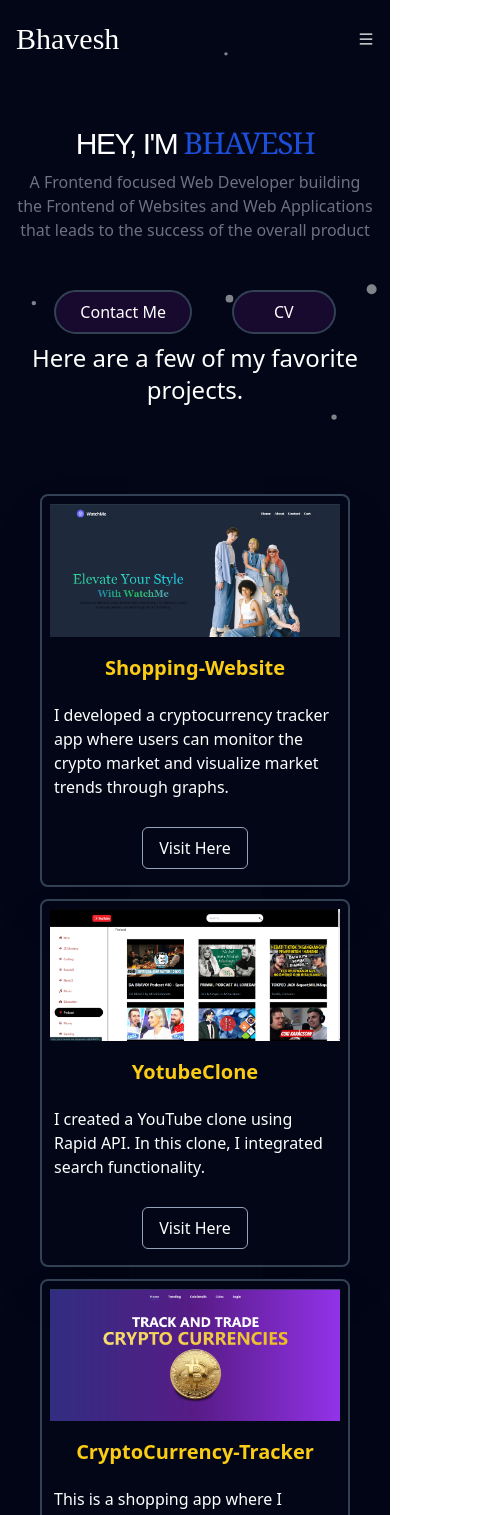
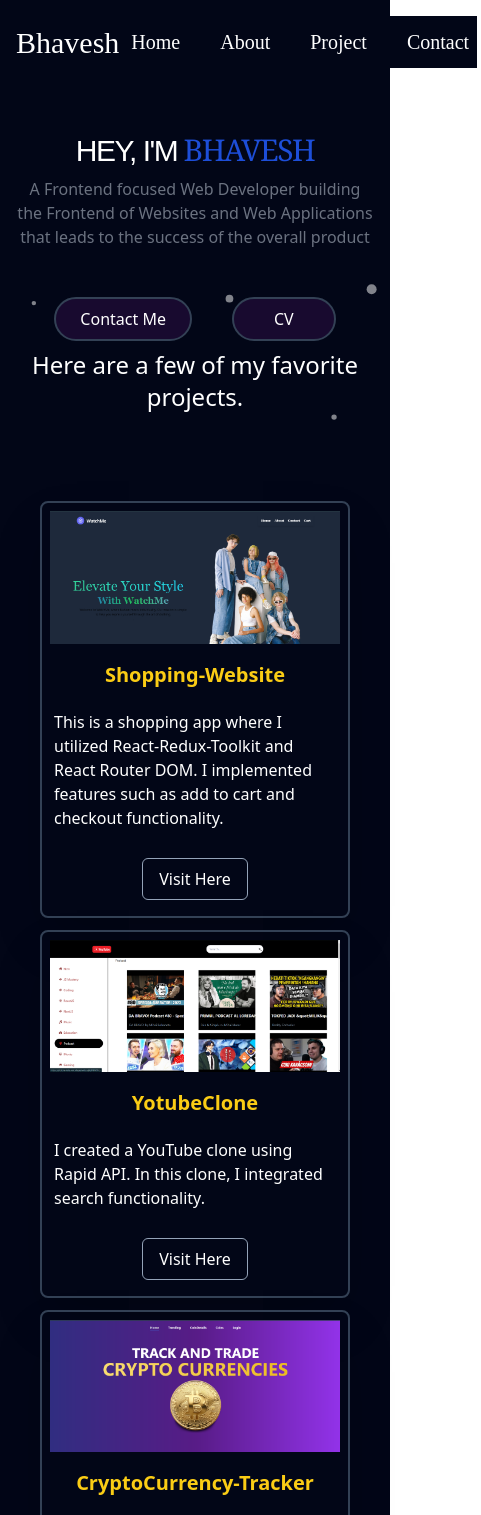
Before and after one commit to icobhavesh/Portfolio2.0, a React (Vite) app: page / in a window 390 px wide. Shown: the top 1515 px of the page, 481 px wide, since content can reach past the window. Built offline with nearby package versions, Linux system fonts and the light colour scheme.

Commit message:
"all Changes are commit"

```diff
--- a/src/Components/Header.jsx
+++ b/src/Components/Header.jsx
@@ -36,7 +36,7 @@ space-grotesk text-bolder hidden md:flex gap-10 text-white  hover:underline ml-0
                 {/* //////////navbar for sm using toogle button ///////// */}
                 <ul
                     className={`"  anton-regular
-                duration-300 md:hidden gap-4 flex-col flex text-white bg-slate-950 h-screen fixed text-xl
+                duration-300 md:hidden gap-4  flex justify-between text-white bg-slate-950 h-autofixed text-xl
                 top-[58px]  left-[-100%] w-full ${toggle ? "left-[0]" : "left-[-100%]  "
                         }`}
                 >
--- a/src/Components/ProjectData.jsx
+++ b/src/Components/ProjectData.jsx
@@ -2,8 +2,8 @@ const ProjectData = [
     {
         images: "../assets/Ecommerceweb.png",
         Name: " Shopping-Website",
-        Description:
-            "I developed a cryptocurrency tracker app where users can monitor the crypto market and visualize market trends through graphs.",
+        Description: "This is a shopping app where I utilized React-Redux-Toolkit and React Router DOM. I implemented features such as add to cart and checkout functionality.",
+
         link: "https://bitcoin-project-pi.vercel.app"
     },
     {
@@ -18,7 +18,8 @@ const ProjectData = [
 
         Name: "CryptoCurrency-Tracker",
         Description:
-            "This is a shopping app where I utilized React-Redux-Toolkit and React Router DOM. I implemented features such as add to cart and checkout functionality.",
+
+            "I developed a cryptocurrency tracker app where users can monitor the crypto market and visualize market trends through graphs.",
         link: 'https://shopping-3ub2jr5bm-bhavesh-s-projects.vercel.app/'
     },
 
```
